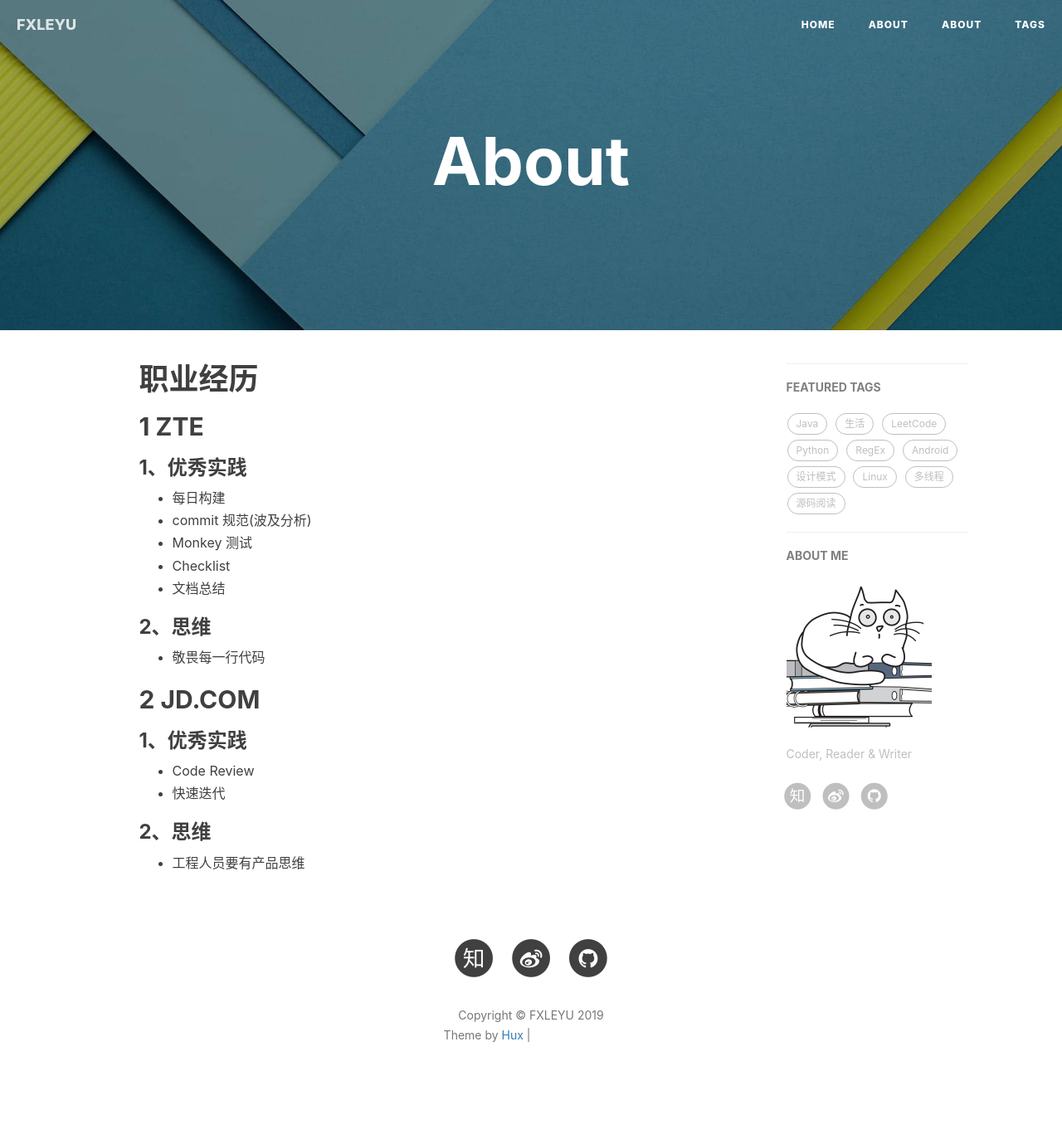
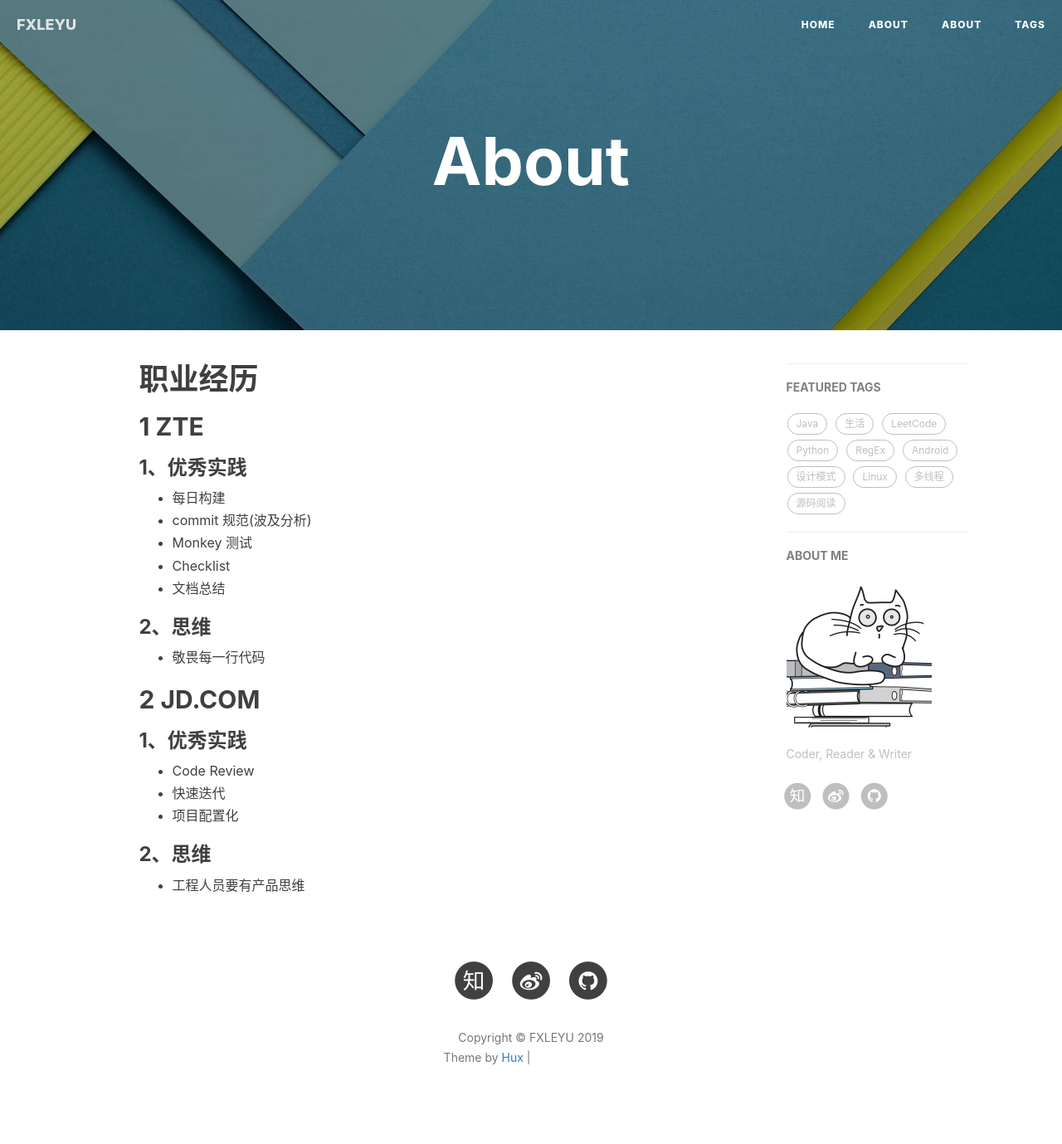
Before and after one commit to fxleyu/fxleyu.github.io, a Jekyll site: the page built from about.md, in a window 1280 px wide. Shown: the whole page at 83% size. Built offline with Jekyll 4.4.1, drawn with Linux system fonts in a browser that asks for light colours; nearby versions of some CDN libraries; comment, search, counter and statistics services are not loaded; before the commit the page ends 1352 px from its top, so only the background shows below that; grey boxes are pictures that could not be loaded.

Commit message:
UPDATE JD 的优秀实践添加项目配置化

```diff
--- a/about.md
+++ b/about.md
@@ -20,6 +20,7 @@
 ### 1、优秀实践
 - Code Review
 - 快速迭代
+- 项目配置化
 
 ### 2、思维
 - 工程人员要有产品思维
```
